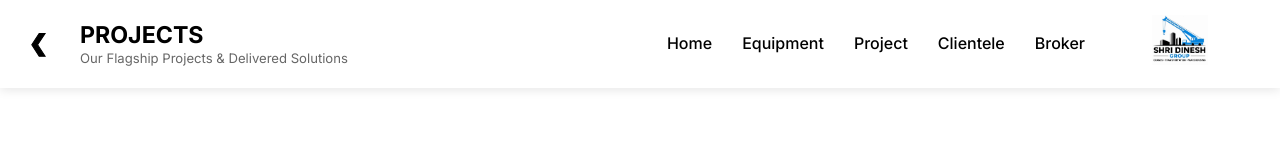
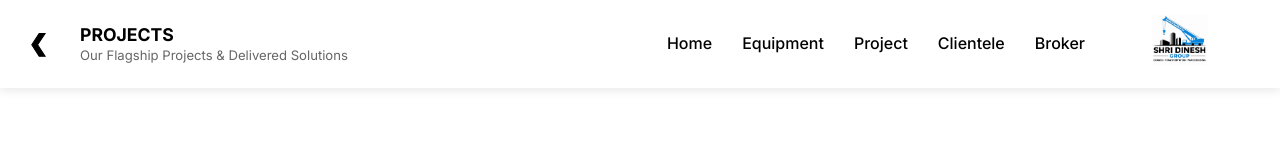
Before and after one commit to SDG1987/SHRI-DINESH-GROUP, a plain HTML site: page project.html in a window 1280 px wide. Shown: the top 149 px of the page. Drawn offline with Linux system fonts and the light colour scheme.

Commit message:
Update styles.css

```diff
--- a/styles.css
+++ b/styles.css
@@ -2718,7 +2718,7 @@ video:first-of-type {
 }
 
 .title-desktop-title {
-    font-size: 1.45rem;
+    font-size: 1.1rem;
     font-weight: 700;
     color: #000000;
     margin: 0;
```
